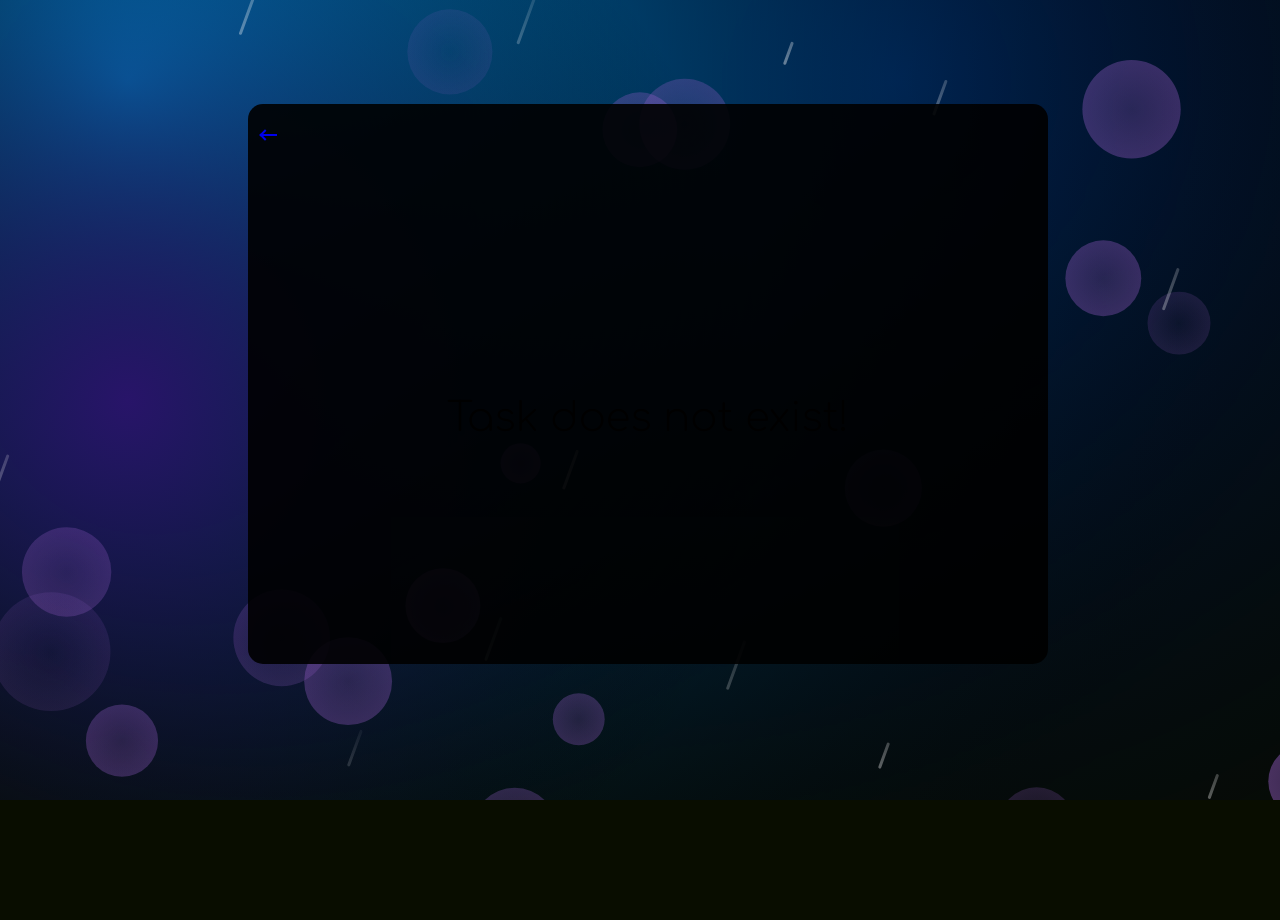
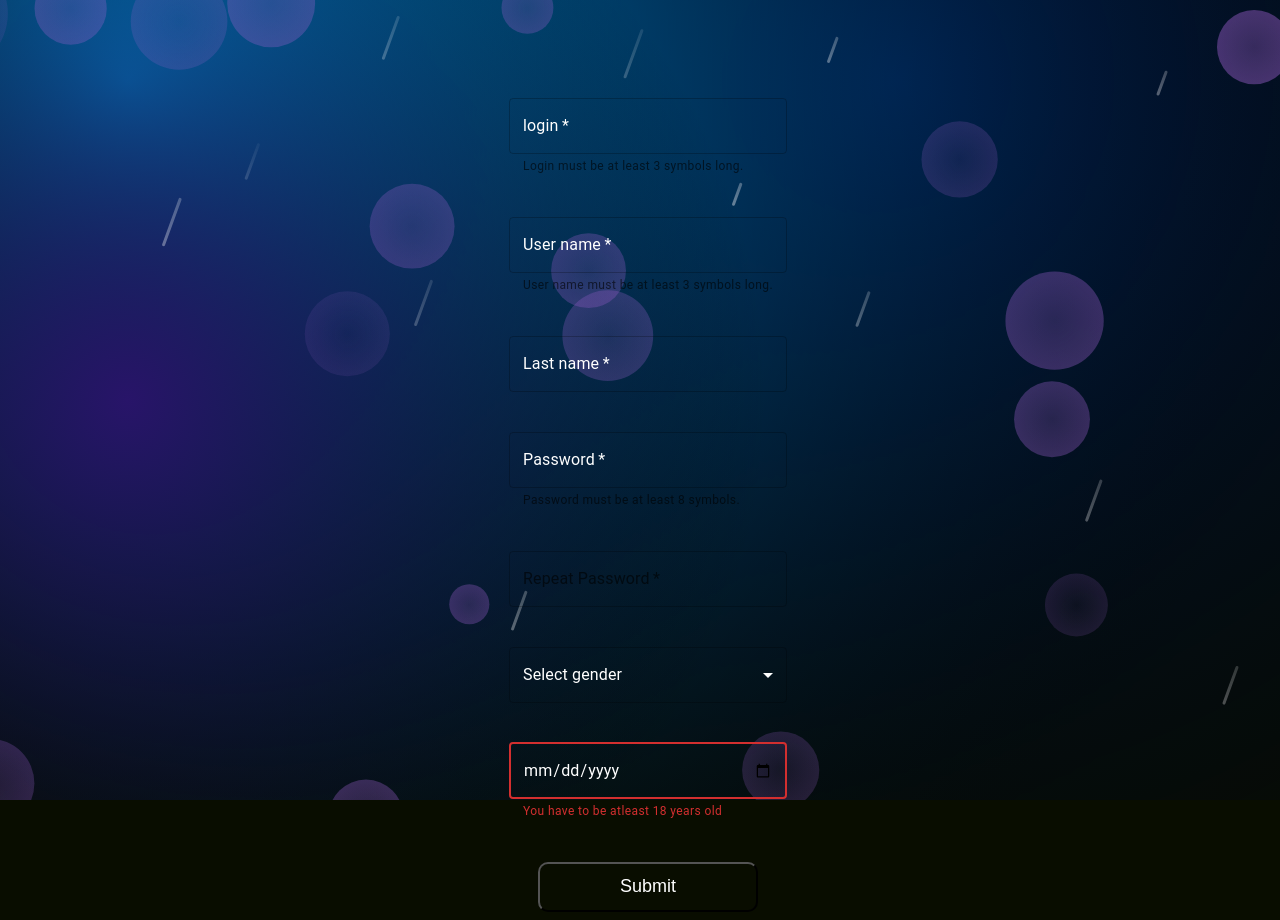
Before and after one commit to Dawken/ReactToDoList, a React (Create React App) app: page /register in a window 1280 px wide. Before the commit the page ends 800 px from the top, so only its background shows below. Built offline with nearby package versions, Linux system fonts and the light colour scheme; no server answers.

Commit message:
feat: create register subpage

```diff
--- a/src/App.tsx
+++ b/src/App.tsx
@@ -8,6 +8,7 @@ import MainContainer from './components/mainContainer/mainContainer'
 import {QueryClient, QueryClientProvider} from 'react-query'
 import {ToastContainer} from 'react-toastify'
 import 'react-toastify/dist/ReactToastify.css'
+import Form from './components/subPages/form/form'
 
 const queryClient = new QueryClient({
 	defaultOptions: {
@@ -26,6 +27,7 @@ export default function App () {
 					<Route path = '*' element={<TaskDataError />} />
 					<Route path = '/' element={<MainContainer />} />
 					<Route path = '/:id' element={<TaskData />}/>
+					<Route path = '/register' element={<Form />} />
 				</Routes>
 				<ToastContainer
 					position="top-left"
--- a/src/components/mainContainer/inputContainer/inputContainer.scss
+++ b/src/components/mainContainer/inputContainer/inputContainer.scss
@@ -1,6 +1,16 @@
+.register {
+  float: right;
+  padding: 30px;
+  margin-right: 20px;
+  appearance: none;
+  border: none;
+  outline: none;
+  color: white;
+}
 .input {
-  margin-top: 200px;
-  margin-left: 760px;
+  margin-top: 100px;
+  text-align: center;
+  margin-left: 320px;
 
   .taskInput {
     flex: 1 1 0%;
--- a/src/components/mainContainer/inputContainer/inputContainer.tsx
+++ b/src/components/mainContainer/inputContainer/inputContainer.tsx
@@ -1,6 +1,7 @@
 import React from 'react'
 import './inputContainer.scss'
 import useInputContainer from './useInputContainer'
+import {Link} from 'react-router-dom'
 
 const TodoListContainer = () => {
 	const {
@@ -11,6 +12,9 @@ const TodoListContainer = () => {
 	} = useInputContainer()
 	return (
 		<main>
+			<Link to={'/register'}>
+				<div className='register'>Register</div>
+			</Link>
 			<form onSubmit={onSubmit}>
 				<div className="input" >
 					<input
--- /dev/null
+++ b/src/components/subPages/form/form.scss
@@ -0,0 +1,42 @@
+main {
+  text-align: center;
+  display: block;
+
+  form {
+    margin-top: 50px;
+    display: inline-grid;
+    .css-qwsgij-MuiFormControl-root-MuiTextField-root {
+      margin-top: 40px;
+    }
+    .css-hfutr2-MuiSvgIcon-root-MuiSelect-icon {
+      color:white ;
+    }
+    .css-bpeome-MuiSvgIcon-root-MuiSelect-icon {
+      color:white ;
+    }
+    .css-14s5rfu-MuiFormLabel-root-MuiInputLabel-root { /// Font color
+      color: white ;
+    }
+    .css-1d3z3hw-MuiOutlinedInput-notchedOutline {  /////Border focused
+      border-color: white ;
+    }
+    .css-1sumxir-MuiFormLabel-root-MuiInputLabel-root { /// high font color
+      color: white ;
+    }
+  }
+  button {
+    margin-top: 40px;
+    height: 50px;
+    width: 220px;
+    border-radius: 10px;
+    transition: 0.2s;
+    background-color: transparent;
+    border-color: black;
+    color: white;
+    font-size: 18px;
+  }
+  button:active {
+    transform: scale(1.05);
+  }
+
+}
--- /dev/null
+++ b/src/components/subPages/form/form.tsx
@@ -0,0 +1,125 @@
+import React from 'react'
+import {MenuItem, TextField} from '@mui/material'
+import './form.scss'
+import useForm from './useForm'
+
+const style = {
+	'& label.Mui-focused': {
+	},
+	'& .MuiOutlinedInput-root': {
+		color: 'white',
+		'&.Mui-focused fieldset': { /// border focused color
+		},
+		'&.MuiFormLabel-root': {
+			color: 'white'
+		}
+	}
+}
+
+const Form = () => {
+
+	const {
+		formData,
+		handleChange,
+		submitForm
+	} = useForm()
+
+	return (
+		<main>
+			<form noValidate autoComplete='off'>
+				<TextField
+					sx={style}
+					label='login'
+					variant='outlined'
+					value={formData.login}
+					color={formData.login.length > 2 ? 'success' : undefined}
+					name='login'
+					onChange={handleChange}
+					error={(formData.login.length < 3 && formData.login.length > 0 ) || formData.login.length > 16}
+					focused={formData.login.length > 0}
+					helperText='Login must be at least 3 symbols long.'
+					required
+				/>
+				<TextField
+					sx={style}
+					label='User name'
+					variant='outlined'
+					value={formData.name}
+					color={formData.name.length > 2 ? 'success' : undefined}
+					name='name'
+					onChange={handleChange}
+					error={(formData.name.length < 3 && formData.name.length > 0) || formData.name.length > 10}
+					focused={formData.name.length > 0}
+					helperText='User name must be at least 3 symbols long.'
+					required
+				/>
+				<TextField
+					sx={style}
+					label='Last name'
+					variant="outlined"
+					value={formData.lastName}
+					color={formData.lastName.length > 5 ? 'success' : undefined}
+					name='lastName'
+					onChange={handleChange}
+					error={formData.lastName.length < 6 && formData.lastName.length > 0}
+					focused={formData.lastName.length > 0}
+					required
+				/>
+				<TextField
+					sx={style}
+					label='Password'
+					variant='outlined'
+					value={formData.password}
+					name='password'
+					type="password"
+					onChange={handleChange}
+					color={formData.password.length > 7 ? 'success' : undefined}
+					error={formData.password.length < 8 && formData.password.length > 0}
+					focused={formData.password.length > 0}
+					helperText='Password must be at least 8 symbols.'
+					required
+				/>
+				<TextField
+					sx={style}
+					label='Repeat Password'
+					variant="outlined"
+					value={formData.repeatPassword}
+					name='repeatPassword'
+					type="password"
+					onChange={handleChange}
+					color={formData.repeatPassword === formData.password ? 'success' : undefined}
+					error={formData.repeatPassword !== formData.password}
+					focused={formData.password.length > 0}
+					helperText={formData.repeatPassword !== formData.password && 'Password does not match.'}
+					required
+				/>
+				<TextField
+					sx={style}
+					label='Select gender'
+					select
+					value={formData.gender}
+					name='gender'
+					onChange={handleChange}>
+					<MenuItem value='Male'>Male</MenuItem>
+					<MenuItem value='Female'>Female</MenuItem>
+					<MenuItem value='Other'>Other</MenuItem>
+				</TextField>
+
+				<TextField
+					sx={style}
+					type='date'
+					variant="outlined"
+					name='birthDate'
+					color={formData.ageNumber > 17 ? 'success' : undefined}
+					value={formData.birthDate}
+					error={formData.ageNumber < 18}
+					focused={true}
+					helperText={formData.ageNumber < 18 && 'You have to be atleast 18 years old'}
+					onChange={handleChange}
+				/>
+			</form>
+			<div><button onClick={submitForm}>Submit</button></div>
+		</main>
+	)
+}
+export default Form
--- /dev/null
+++ b/src/components/subPages/form/useForm.ts
@@ -0,0 +1,61 @@
+import React, {useState} from 'react'
+import {useMutation} from 'react-query'
+import requestTaskApi from '../../axiosConfig'
+
+type types = {
+	login: string,
+	name: string,
+	lastName: string,
+	password: string,
+	repeatPassword: string,
+	gender: string,
+	birthDate:string,
+	ageNumber: number,
+}
+
+const useForm = () => {
+	const [formData, setFormData] = useState<types>({
+		login: '',
+		name: '',
+		lastName: '',
+		password: '',
+		repeatPassword: '',
+		gender: '',
+		birthDate: '',
+		ageNumber: 0,
+	})
+	const age = Math.floor((new Date().valueOf() - new Date(formData.birthDate).getTime()) / 3.15576e+10)
+	const handleChange = (event:React.ChangeEvent<HTMLInputElement>) => {
+		const {name, value} = event.target
+		setFormData(prevState => ({
+			...prevState,
+			[name]:value,
+			ageNumber: age
+		}))
+		console.log(formData.ageNumber)
+	}
+
+	const {mutate} = useMutation(() => {
+		const {login, name, lastName, password, gender, birthDate} = formData
+		return requestTaskApi.post('/api/register', {text: {
+			login:login,
+			name:name,
+			lastName:lastName,
+			password:password,
+			gender:gender,
+			birthDate:birthDate
+		}})
+	})
+
+	const submitForm = () => {
+		mutate()
+	}
+
+	console.log(formData)
+	return {
+		formData,
+		handleChange,
+		submitForm
+	}
+}
+export default useForm
```
Also changed, not shown: package.json (+8 -1 lines), 1 other file (tests, documents, lock files or other folders).
